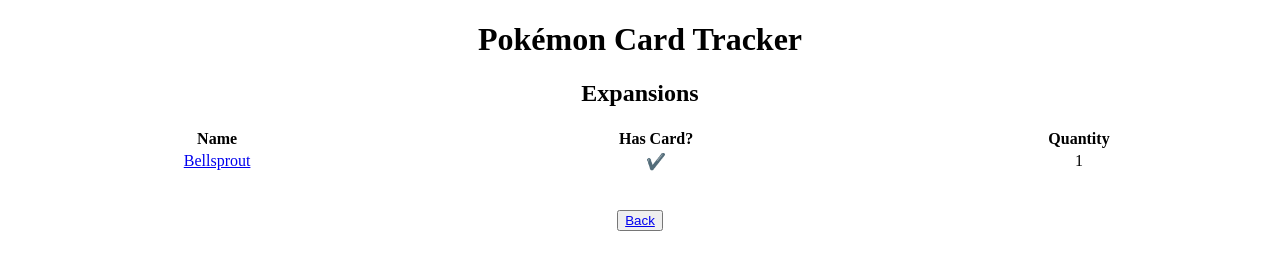
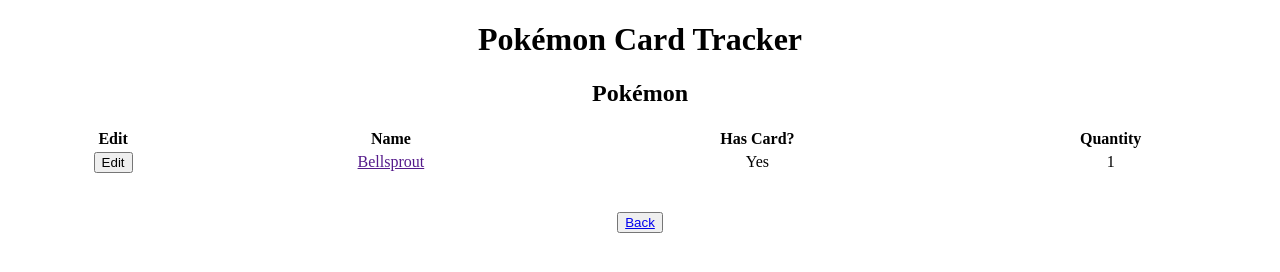
Before and after one commit to Phyrik/PokemonCardTrackerWebsite, a plain HTML site: page Expansions/Jungle/JungleExpansion.html in a window 1280 px wide. Drawn offline with Linux system fonts and the light colour scheme.

Commit message:
Added edit button

```diff
--- a/Expansions/Jungle/JungleExpansion.html
+++ b/Expansions/Jungle/JungleExpansion.html
@@ -4,19 +4,22 @@
         <meta charset="utf-8">
         <title>Jungle Expansion</title>
         <link rel="stylesheet" href="../../index.css">
+        <script src="JungleExpansion.js" charset="utf-8"></script>
     </head>
     <body>
         <h1>Pokémon Card Tracker</h1>
-        <h2>Expansions</h2>
+        <h2>Pokémon</h2>
         <table style="width:100%">
             <tr>
+                <th>Edit</th>
                 <th>Name</th>
                 <th>Has Card?</th>
                 <th>Quantity</th>
             </tr>
             <tr>
-                <td><a href="Pokemon/Bellsprout/Bellsprout.html">Bellsprout</a></td>
-                <td>✔️</td>
+                <td><button onclick="editPokemon(bellsprout)">Edit</button></td>
+                <td><a href="">Bellsprout<a></td>
+                <td id="bellsproutEmoji">Yes</td>
                 <td>1</td>
             </tr>
         </table>
```
Also changed, not shown: Expansions/Jungle/Pokemon/Bellsprout/Bellsprout.html (deleted, +0 -17 lines), Expansions/Jungle/Pokemon/Bellsprout/Bellsprout.js (deleted).
